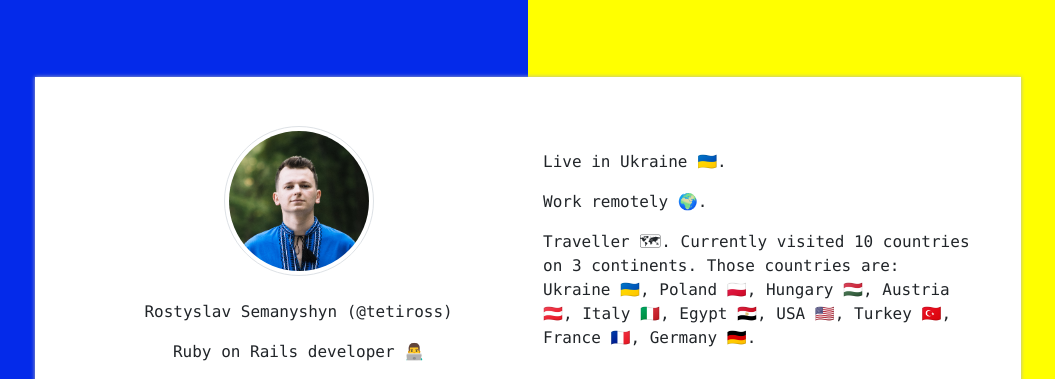
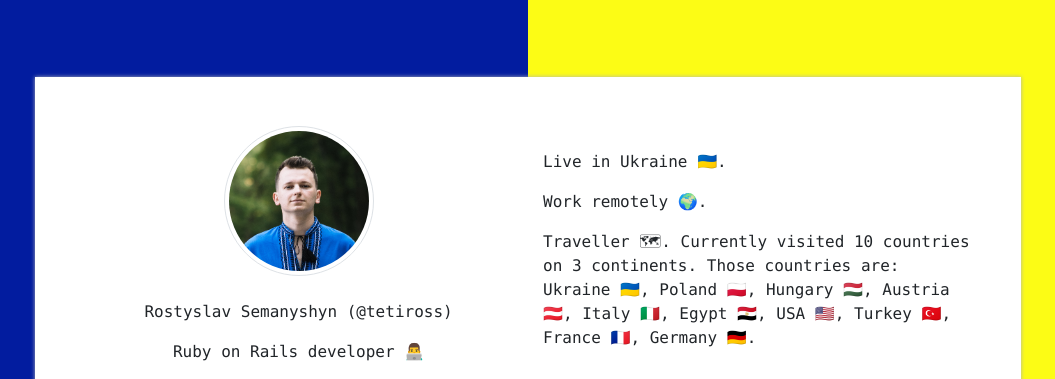
Before and after one commit to TeTiRoss/TeTiRoss.github.io, a plain HTML site: page index.html in a window 1280 px wide. Shown: the top 379 px of the page, without its empty margins (112-1167 px from the left). Drawn offline with nearby package versions, Linux system fonts and the light colour scheme.

Commit message:
update background

```diff
--- a/css/main.css
+++ b/css/main.css
@@ -43,5 +43,5 @@ h6 {
 }
 
 body {
-  background: linear-gradient(90deg, rgb(4, 42, 234) 50%, yellow 50%);
+  background: linear-gradient(90deg, rgb(2, 28, 159) 50%, rgb(252, 252, 21) 50%);
 }
```
